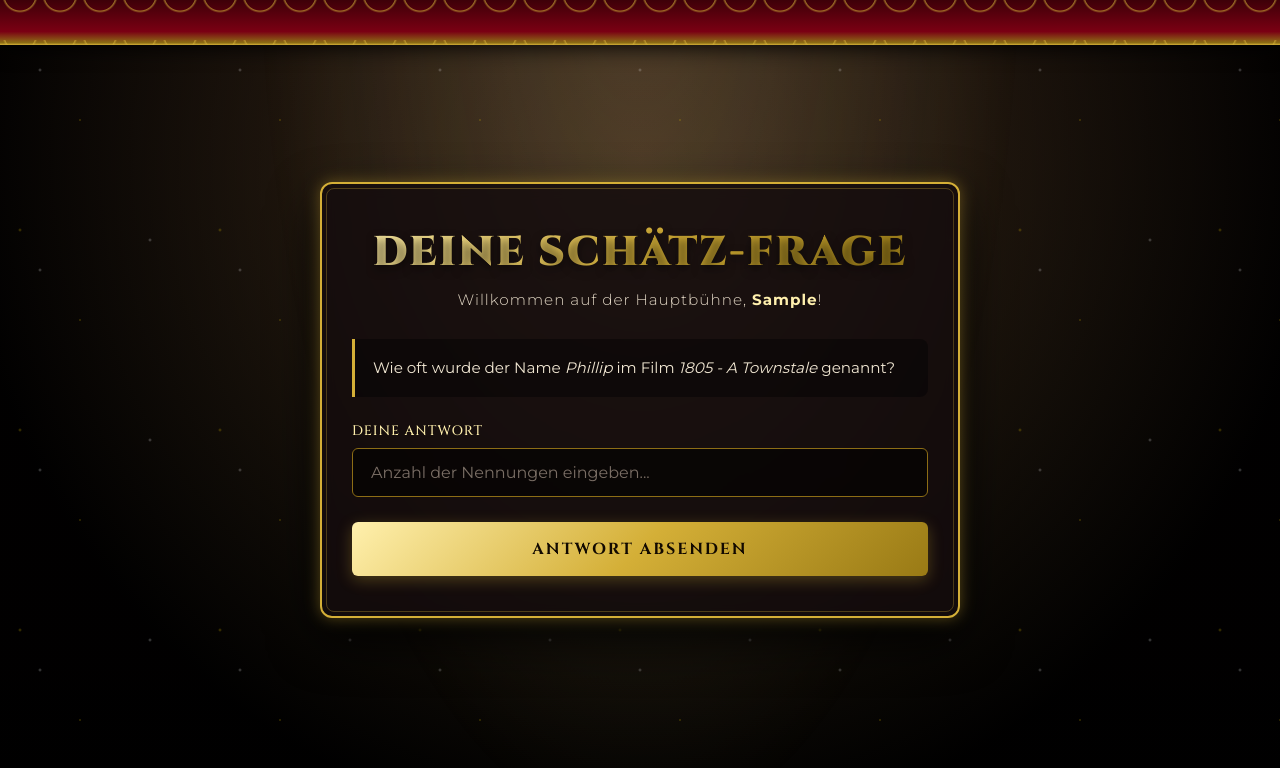
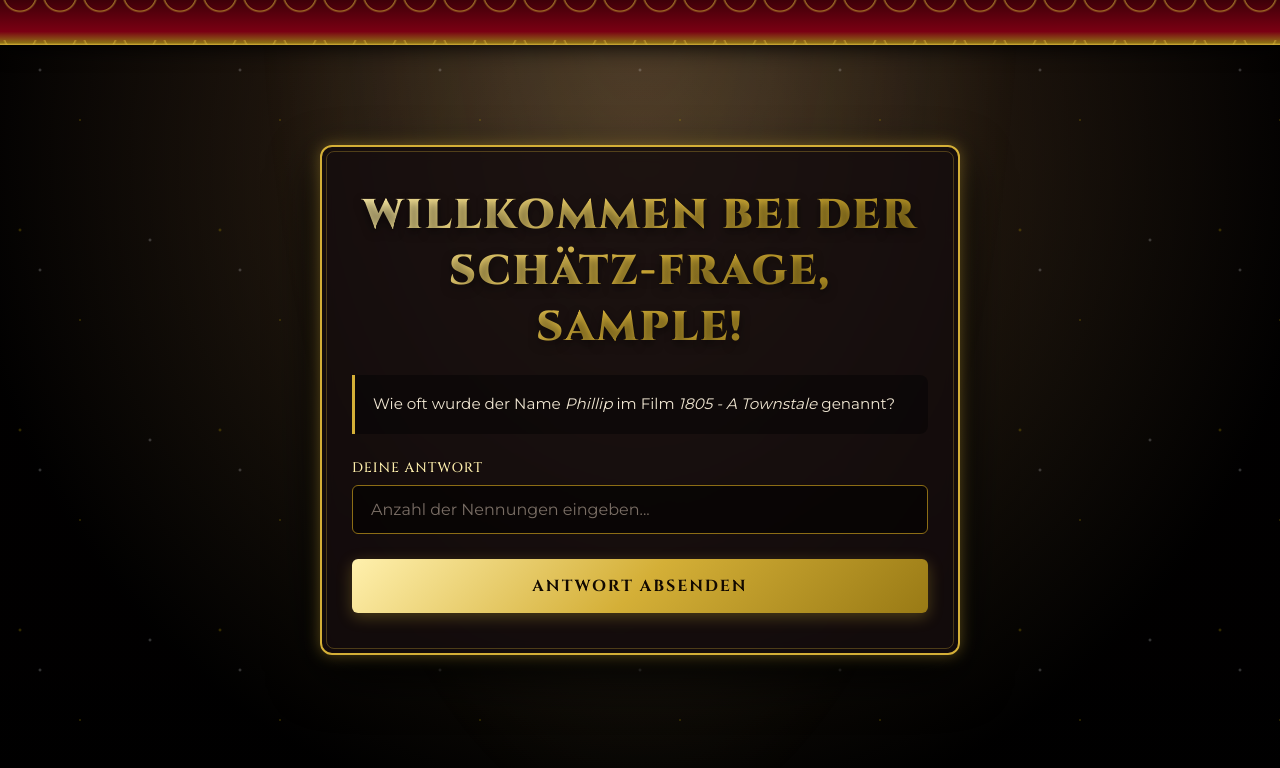
Before and after one commit to SilasRoe/lyra-wk26, a plain HTML site: page index.html in a window 1280 px wide. Both pictures are taken after typing "Sample" into the empty fields and a click on the button "WEITER". Drawn offline with Linux system fonts and the light colour scheme.

Commit message:
Übergang zwischen Stages

```diff
--- a/index.html
+++ b/index.html
@@ -68,10 +68,8 @@
 
             <!-- STAGE 2: Die Gewinnspiel-Frage (Hinter dem Vorhang) -->
             <div id="stage2" class="stage-section">
-                <h1 class="gala-title">Deine Schätz-Frage</h1>
-                <p class="gala-subtitle">Willkommen auf der Hauptbühne, <span id="displayName"
-                        style="color:var(--gold-light); font-weight:700;">Gast</span>!</p>
-
+                <h1 class="gala-title">Willkommen bei der Schätz-Frage, <span id="displayName">Gast</span>!</p>
+                </h1>
                 <div class="question-box">
                     <p class="question-text">
                         Wie oft wurde der Name <em>Phillip</em> im Film <em>1805 - A Townstale</em> genannt?
--- a/script.js
+++ b/script.js
@@ -30,15 +30,23 @@ function startShow() {
     // 1. Vorhang aufziehen (CSS Animation 2.4s)
     curtainsWrapper.classList.add('open');
 
+    const hideWelcomeStage = (event) => {
+        if (event.target !== oscarCard || event.propertyName !== 'opacity') return;
+        stage1.classList.remove('active');
+        oscarCard.removeEventListener('transitionend', hideWelcomeStage);
+    };
+
+    oscarCard.addEventListener('transitionend', hideWelcomeStage);
+    oscarCard.classList.add('is-hidden');
+
     // 2. Weiche Transition der Inhaltskarte
-    stage1.classList.remove('active');
-
     setTimeout(() => {
         stage1.style.display = 'none';
         stage2.style.display = 'block';
+        oscarCard.classList.remove('is-hidden');
         // Erneuter Aufruf für Smooth Fade-In
         setTimeout(() => stage2.classList.add('active'), 50);
-    }, 800);
+    }, 1000);
 }
 
 /**
--- a/style.css
+++ b/style.css
@@ -218,6 +218,12 @@
           transition: all 0.8s ease;
         }
 
+        .oscar-card.is-hidden {
+          opacity: 0;
+          visibility: hidden;
+          pointer-events: none;
+        }
+
         .oscar-card::before {
           content: '';
           position: absolute;
```
